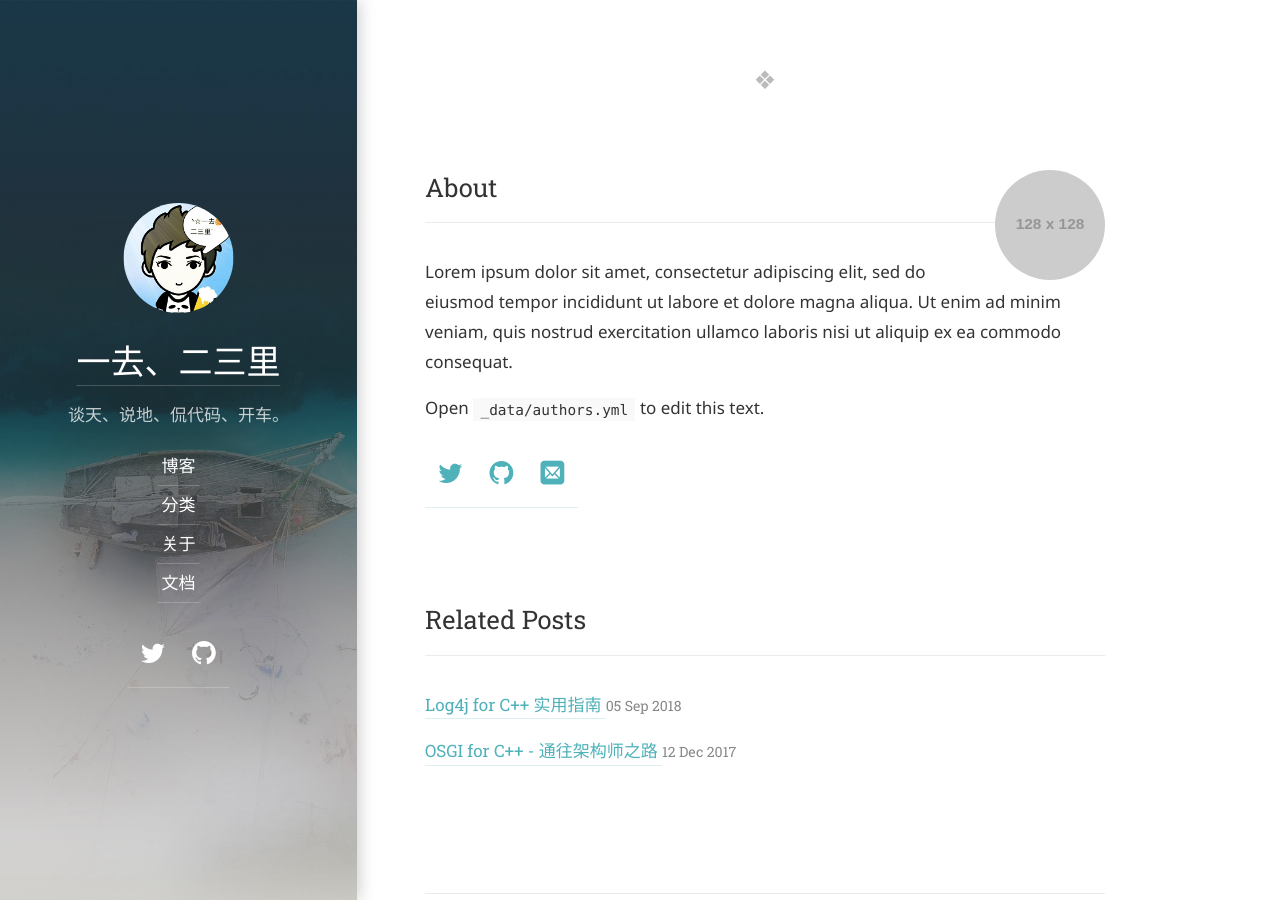
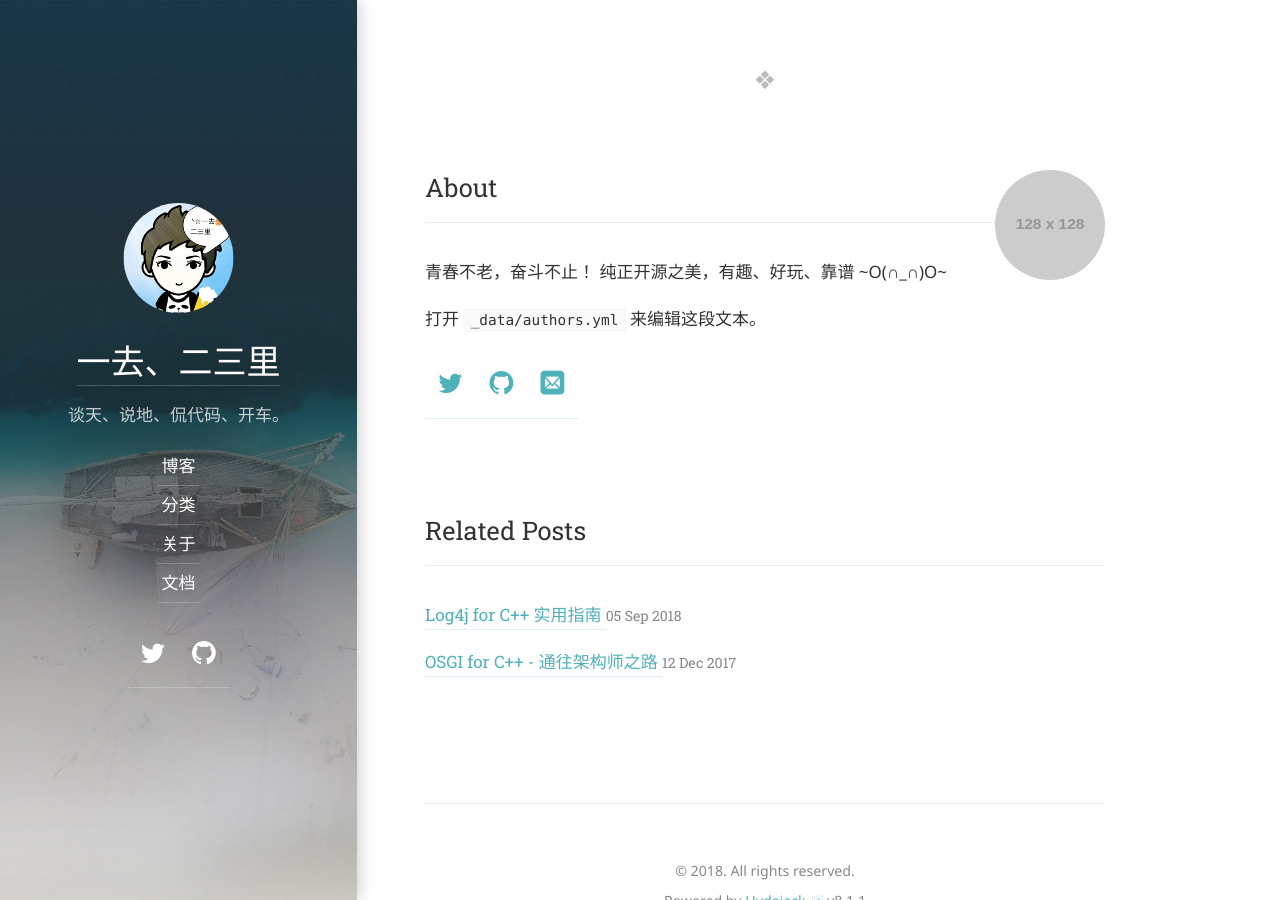
Before and after one commit to Waleon/Waleon.github.io, a Jekyll site: the page built from categories/_posts/2013-12-28-introducing-hyde.md, in a window 1280 px wide and 900 px high, scrolled down 1883 px. Built offline with Jekyll 4.4.1, drawn with Linux system fonts in a browser that asks for light colours; some web fonts are replaced.

Commit message:
update config

```diff
--- a/_data/authors.yml
+++ b/_data/authors.yml
@@ -76,11 +76,10 @@
   name:              <firtname> <lastname>
   email:             <mail@domain.tld>
   about:             |
-    Lorem ipsum dolor sit amet, consectetur adipiscing elit,
-    sed do eiusmod tempor incididunt ut labore et dolore magna aliqua.
-    Ut enim ad minim veniam, quis nostrud exercitation ullamco laboris nisi ut aliquip ex ea commodo consequat.
+    青春不老，奋斗不止！
+    纯正开源之美，有趣、好玩、靠谱 ~O(∩_∩)O~
 
-    Open `_data/authors.yml` to edit this text.
+    打开 `_data/authors.yml` 来编辑这段文本。
   picture:           https://placehold.it/128x128
   twitter:           <username>
   github:            <username>
```
